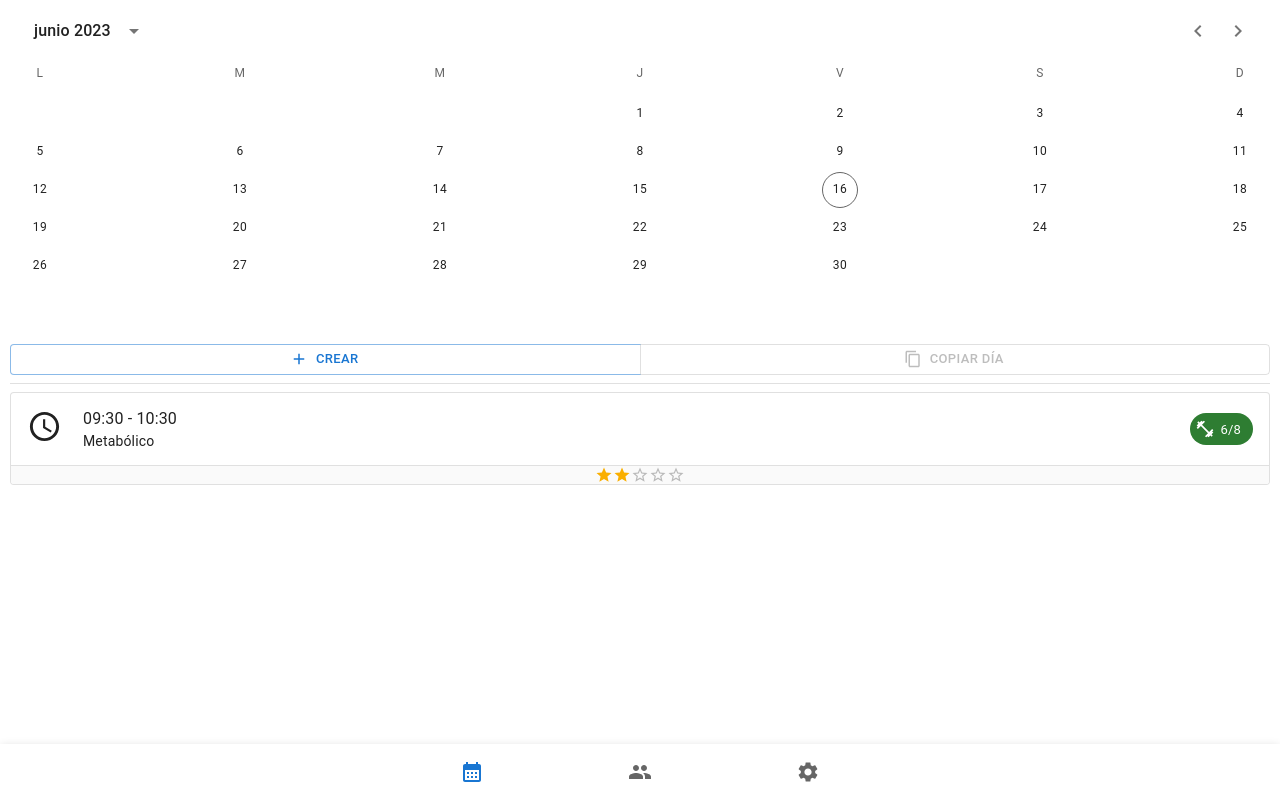
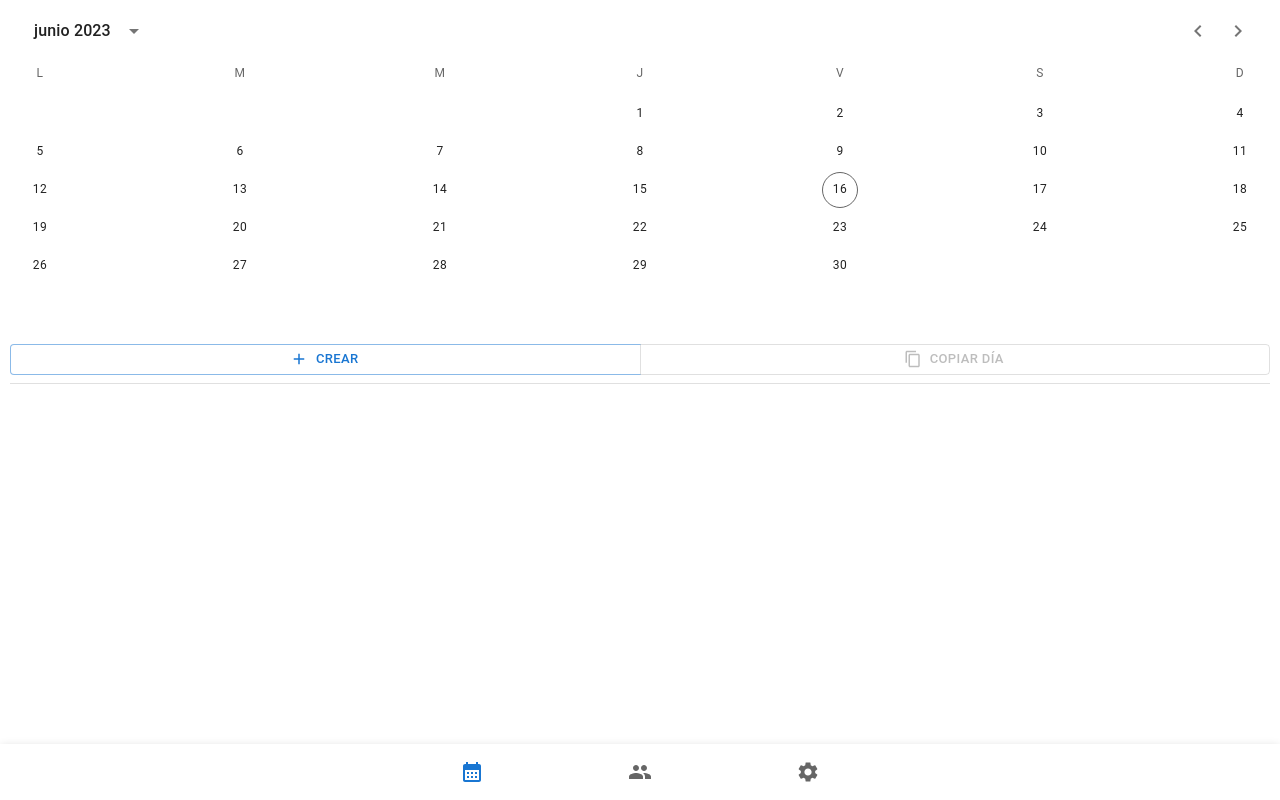
Before and after one commit to jtejederabit/booking-session-management, a React (Create React App) app: page / in a window 1280 px wide. Built offline with nearby package versions, Linux system fonts and the light colour scheme.

Commit message:
FE added mock data, filter data based on date selection

```diff
--- a/src/components/common/calendar/DayPicker.tsx
+++ b/src/components/common/calendar/DayPicker.tsx
@@ -1,8 +1,11 @@
 import {DateCalendar} from "@mui/x-date-pickers";
 
-export const Calendar = () => {
+export const Calendar = ({
+    handleDate
+ }) => {
     return (
         <DateCalendar
+            onChange={(date) => handleDate(date)}
             sx={{
                 width: '100%',
                 "& > div > div": {
--- a/src/components/common/sessions/Session.tsx
+++ b/src/components/common/sessions/Session.tsx
@@ -11,7 +11,16 @@ import {
 } from "@mui/material";
 import {AccessTime, FitnessCenter} from "@mui/icons-material";
 
-export const Session = () => {
+export const Session = ({
+    session
+}) => {
+    const getRating = () => {
+        const individualScore = session.review.map((r,indexR) => r*(indexR+1))
+        const totalValue = session.review.reduce((a,b) => a+b)
+        let totalScore = individualScore.reduce((a,b) => a+b)
+        return totalScore/totalValue
+    }
+
     return (
         <>
             <ListItem alignItems="flex-start">
@@ -28,23 +37,22 @@ export const Session = () => {
                                 variant="body2"
                                 color="text.primary"
                             >
-                                Metabólico
+                                {session.description}
                             </Typography>
                         </>
                     }
                 />
                 <ListItemSecondaryAction sx={{ display: 'flex' }}>
-                    <Chip color="success" icon={<FitnessCenter fontSize="small"/>} label="6/8" />
+                    <Chip color="success" icon={<FitnessCenter fontSize="small"/>} label={`${session.users.length}/${session.totalSlots}`} />
                 </ListItemSecondaryAction>
             </ListItem>
             <Divider/>
             <Box sx={{
                 display: 'flex',
                 justifyContent: 'space-around',
-                // marginBottom: 0.6,
                 backgroundColor: '#fafafa'
             }}>
-                <Rating name="size-small" defaultValue={2} size="small" readOnly/>
+                <Rating name="size-small" value={getRating()} size="small" readOnly/>
             </Box>
         </>
     )
--- a/src/components/common/sessions/SessionWrapper.tsx
+++ b/src/components/common/sessions/SessionWrapper.tsx
@@ -1,12 +1,21 @@
 import {Card, List} from "@mui/material";
 import {Session} from "./Session.tsx";
 
-export const SessionWrapper = () => {
+export const SessionWrapper = ({
+    sessionData
+}) => {
     return (
-        <List sx={{width: '100%', bgcolor: 'background.paper'}}>
-            <Card variant="outlined">
-                <Session/>
-            </Card>
+        <List sx={{width: '100%', bgcolor: 'background.paper', marginBottom: '58px'}}>
+            {
+                sessionData.map((session) => {
+                    return (
+                        <Card key={session._id} variant="outlined" sx={{ mb: '10px'}}>
+                            <Session session={session}/>
+                        </Card>
+                    )
+                })
+            }
+
         </List>
     )
 }
--- a/src/pages/SessionsPage.tsx
+++ b/src/pages/SessionsPage.tsx
@@ -1,13 +1,16 @@
-import { useState} from "react";
+import {useEffect, useState} from "react";
 import {Calendar} from "../components/common/calendar/DayPicker.tsx";
 import {Box, ButtonGroup, Button, Divider, Dialog, DialogTitle, DialogContent, DialogContentText, TextField, DialogActions} from "@mui/material";
 import {SessionWrapper} from "../components/common/sessions/SessionWrapper.tsx";
 import {ContentCopy, Add} from "@mui/icons-material";
 import ActionButtons from "../components/common/actions/ActionButtons.tsx";
 import NewActivity from "../components/common/dialogs/newActivity/NewActivity.tsx";
+import { sessionData } from '../utils/mock/session.mock.data.js'
+import dayjs from 'dayjs';
 
 const SessionsPage = () => {
     const [open, setOpen] = useState(false);
+    const [data, setData] = useState([])
 
     const handleClickOpen = () => {
         setOpen(true);
@@ -16,16 +19,21 @@ const SessionsPage = () => {
     const handleClose = () => {
         setOpen(false);
     };
+
+    const handleDate = (date) => {
+        setData([...sessionData].filter((session) => session.day === dayjs(date).format('YYYY/MM/DD')))
+    }
+
     return (
         <>
-            <Calendar/>
+            <Calendar handleDate={handleDate}/>
             <NewActivity isOpen={open} handleClose={handleClose}/>
             <Box
                 sx={{ margin: '10px' }}
             >
                 <ActionButtons handleNew={handleClickOpen}/>
                 <Divider sx={{ marginTop: '8px'}}/>
-                <SessionWrapper/>
+                <SessionWrapper sessionData={data}/>
             </Box>
         </>
     );
--- /dev/null
+++ b/src/utils/mock/session.mock.data.js
@@ -0,0 +1,286 @@
+export const sessionData = [
+    {
+        "_id": {
+            "$oid": "6138c3aa07e45004e69f41a5"
+        },
+        "users": [],
+        "confirmed": [],
+        "notConfirmed": [],
+        "day": "2021/09/09",
+        "startTime": {
+            "HH": "11",
+            "mm": "00"
+        },
+        "endTime": {
+            "HH": "12",
+            "mm": "00"
+        },
+        "startFullTime": "2021/09/09 11:00",
+        "time": "11:00 - 12:00 ",
+        "description": "test2",
+        "totalSlots": 6,
+        "busySlots": 0,
+        "__v": 0,
+        "inc": [],
+        "review": [
+            0,
+            0,
+            0,
+            0,
+            0
+        ],
+        "sub_notifications": []
+    },
+    {
+        "_id": {
+            "$oid": "6138c3b807e45004e69f41a6"
+        },
+        "users": [],
+        "confirmed": [],
+        "notConfirmed": [],
+        "day": "2021/09/09",
+        "startTime": {
+            "HH": "12",
+            "mm": "00"
+        },
+        "endTime": {
+            "HH": "13",
+            "mm": "00"
+        },
+        "startFullTime": "2021/09/09 12:00",
+        "time": "12:00 - 13:00 ",
+        "description": "test3",
+        "totalSlots": 6,
+        "busySlots": 0,
+        "__v": 0,
+        "inc": [],
+        "review": [
+            0,
+            0,
+            0,
+            0,
+            0
+        ],
+        "sub_notifications": []
+    },
+    {
+        "_id": {
+            "$oid": "6139c2883746493a9001e6a5"
+        },
+        "users": [],
+        "confirmed": [],
+        "notConfirmed": [],
+        "day": "2021/09/08",
+        "startTime": {
+            "HH": "09",
+            "mm": "00"
+        },
+        "endTime": {
+            "HH": "10",
+            "mm": "00"
+        },
+        "startFullTime": "2021/09/08 09:00",
+        "time": "09:00 - 10:00 ",
+        "description": "Gluteos y Core",
+        "totalSlots": 6,
+        "busySlots": 0,
+        "__v": 0,
+        "inc": [],
+        "review": [
+            0,
+            0,
+            0,
+            0,
+            0
+        ],
+        "sub_notifications": []
+    },
+    {
+        "_id": {
+            "$oid": "6139c2983746493a9001e6a6"
+        },
+        "users": [],
+        "confirmed": [],
+        "notConfirmed": [],
+        "day": "2021/09/08",
+        "startTime": {
+            "HH": "10",
+            "mm": "00"
+        },
+        "endTime": {
+            "HH": "11",
+            "mm": "00"
+        },
+        "startFullTime": "2021/09/08 10:00",
+        "time": "10:00 - 11:00 ",
+        "description": "Gluteos y Core",
+        "totalSlots": 6,
+        "busySlots": 0,
+        "__v": 0,
+        "inc": [],
+        "review": [
+            0,
+            0,
+            0,
+            0,
+            0
+        ],
+        "sub_notifications": []
+    },
+    {
+        "_id": {
+            "$oid": "6478df70b1974b633abeb241"
+        },
+        "review": [
+            0,
+            0,
+            0,
+            0,
+            2
+        ],
+        "users": [
+            "fPSzbCljTYMgwiBls96nUIrYYsh1",
+            "CVAJ8Lez22fpy8wEkMTjcz01j6J2",
+            "KHGKsUQLChQSYnL99G0ru87JCQl1",
+            "8vad5GkXP3gdIJ04NS5CFYKjdph2",
+            "N1cEqmVbBDaWoI2hdNaX74c7CGd2"
+        ],
+        "inc": [
+            "fPSzbCljTYMgwiBls96nUIrYYsh1",
+            "CVAJ8Lez22fpy8wEkMTjcz01j6J2",
+            "KHGKsUQLChQSYnL99G0ru87JCQl1",
+            "8vad5GkXP3gdIJ04NS5CFYKjdph2",
+            "N1cEqmVbBDaWoI2hdNaX74c7CGd2"
+        ],
+        "confirmed": [
+            "fPSzbCljTYMgwiBls96nUIrYYsh1",
+            "CVAJ8Lez22fpy8wEkMTjcz01j6J2",
+            "KHGKsUQLChQSYnL99G0ru87JCQl1",
+            "8vad5GkXP3gdIJ04NS5CFYKjdph2",
+            "N1cEqmVbBDaWoI2hdNaX74c7CGd2"
+        ],
+        "notConfirmed": [],
+        "sub_notifications": [],
+        "day": "2023/06/05",
+        "startTime": {
+            "HH": "17",
+            "mm": "30"
+        },
+        "endTime": {
+            "HH": "18",
+            "mm": "30"
+        },
+        "startFullTime": "2023/06/05 17:30",
+        "time": "17:30 - 18:30 ",
+        "description": "Hard body ",
+        "totalSlots": 8,
+        "busySlots": 0,
+        "fullDescription": null,
+        "intensity": null,
+        "__v": 0
+    },
+    {
+        "_id": {
+            "$oid": "6478df70b1974b633abeb242"
+        },
+        "review": [
+            0,
+            0,
+            0,
+            0,
+            3
+        ],
+        "users": [
+            "PoCsVMtKp7YN8EIpzuVimePOoOC3",
+            "9wW8lrMwMTbyDxlcTfd0FyGOppF3",
+            "DXpV0sXz3ASQSh1b6ikMHrFin962",
+            "T3Kp72O8etMSnfM1thSFDg4WVHo2",
+            "WnfvPoby70gQ8kNOxlGCWiS9rCx1",
+            "lyEyKoCaDaUAF3LVorT5kPPf2q02"
+        ],
+        "inc": [
+            "PoCsVMtKp7YN8EIpzuVimePOoOC3",
+            "9wW8lrMwMTbyDxlcTfd0FyGOppF3",
+            "DXpV0sXz3ASQSh1b6ikMHrFin962",
+            "T3Kp72O8etMSnfM1thSFDg4WVHo2",
+            "WnfvPoby70gQ8kNOxlGCWiS9rCx1",
+            "lyEyKoCaDaUAF3LVorT5kPPf2q02"
+        ],
+        "confirmed": [
+            "PoCsVMtKp7YN8EIpzuVimePOoOC3",
+            "9wW8lrMwMTbyDxlcTfd0FyGOppF3",
+            "DXpV0sXz3ASQSh1b6ikMHrFin962",
+            "T3Kp72O8etMSnfM1thSFDg4WVHo2",
+            "WnfvPoby70gQ8kNOxlGCWiS9rCx1",
+            "lyEyKoCaDaUAF3LVorT5kPPf2q02"
+        ],
+        "notConfirmed": [],
+        "sub_notifications": [],
+        "day": "2023/06/05",
+        "startTime": {
+            "HH": "09",
+            "mm": "30"
+        },
+        "endTime": {
+            "HH": "10",
+            "mm": "30"
+        },
+        "startFullTime": "2023/06/05 09:30",
+        "time": "09:30 - 10:30 ",
+        "description": "Metabolic ",
+        "totalSlots": 8,
+        "busySlots": 0,
+        "fullDescription": null,
+        "intensity": null,
+        "__v": 0
+    },
+    {
+        "_id": {
+            "$oid": "647d8218b1974b633abeb3fd"
+        },
+        "review": [
+            0,
+            0,
+            0,
+            0,
+            1
+        ],
+        "users": [
+            "v8lkXK2ALxep7yXWd6VMtda3fOt1",
+            "MaKnL8ngCEYI96ekQncB8ZRzTbZ2",
+            "unK0HateydNU3xYSR18Amj8FSfk1",
+            "fgPU0t8ePbParSSOFAN1OIzmgl12"
+        ],
+        "inc": [
+            "v8lkXK2ALxep7yXWd6VMtda3fOt1",
+            "MaKnL8ngCEYI96ekQncB8ZRzTbZ2",
+            "unK0HateydNU3xYSR18Amj8FSfk1",
+            "fgPU0t8ePbParSSOFAN1OIzmgl12"
+        ],
+        "confirmed": [
+            "v8lkXK2ALxep7yXWd6VMtda3fOt1",
+            "MaKnL8ngCEYI96ekQncB8ZRzTbZ2",
+            "unK0HateydNU3xYSR18Amj8FSfk1",
+            "fgPU0t8ePbParSSOFAN1OIzmgl12"
+        ],
+        "notConfirmed": [],
+        "sub_notifications": [],
+        "day": "2023/06/05",
+        "startTime": {
+            "HH": "13",
+            "mm": "15"
+        },
+        "endTime": {
+            "HH": "14",
+            "mm": "15"
+        },
+        "startFullTime": "2023/06/05 13:15",
+        "time": "13:15 - 14:15 ",
+        "description": "Metabolic ",
+        "fullDescription": null,
+        "intensity": null,
+        "totalSlots": 8,
+        "busySlots": 0,
+        "__v": 0
+    }
+]
```
Also changed, not shown: src/components/common/dialogs/newActivity/NewActivity.tsx (+24 -4 lines).
